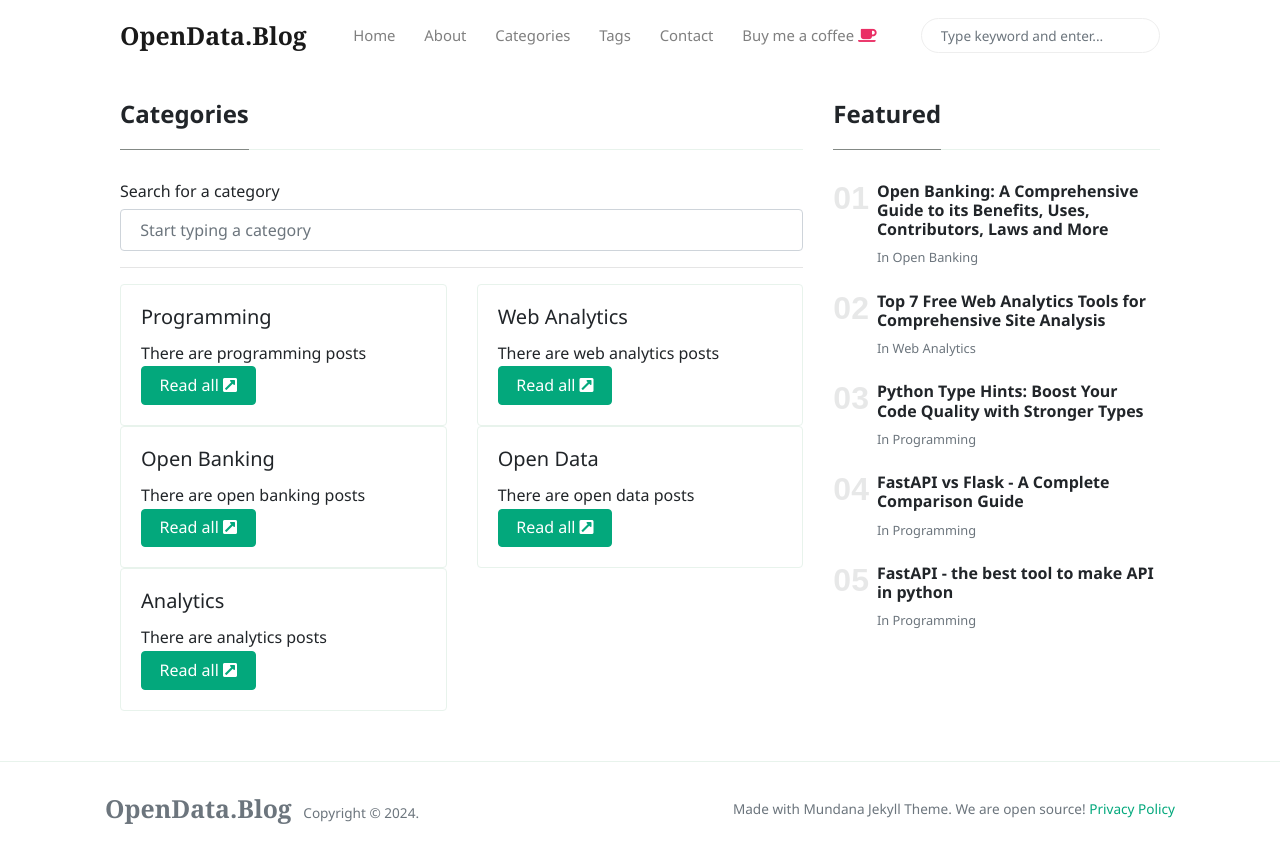
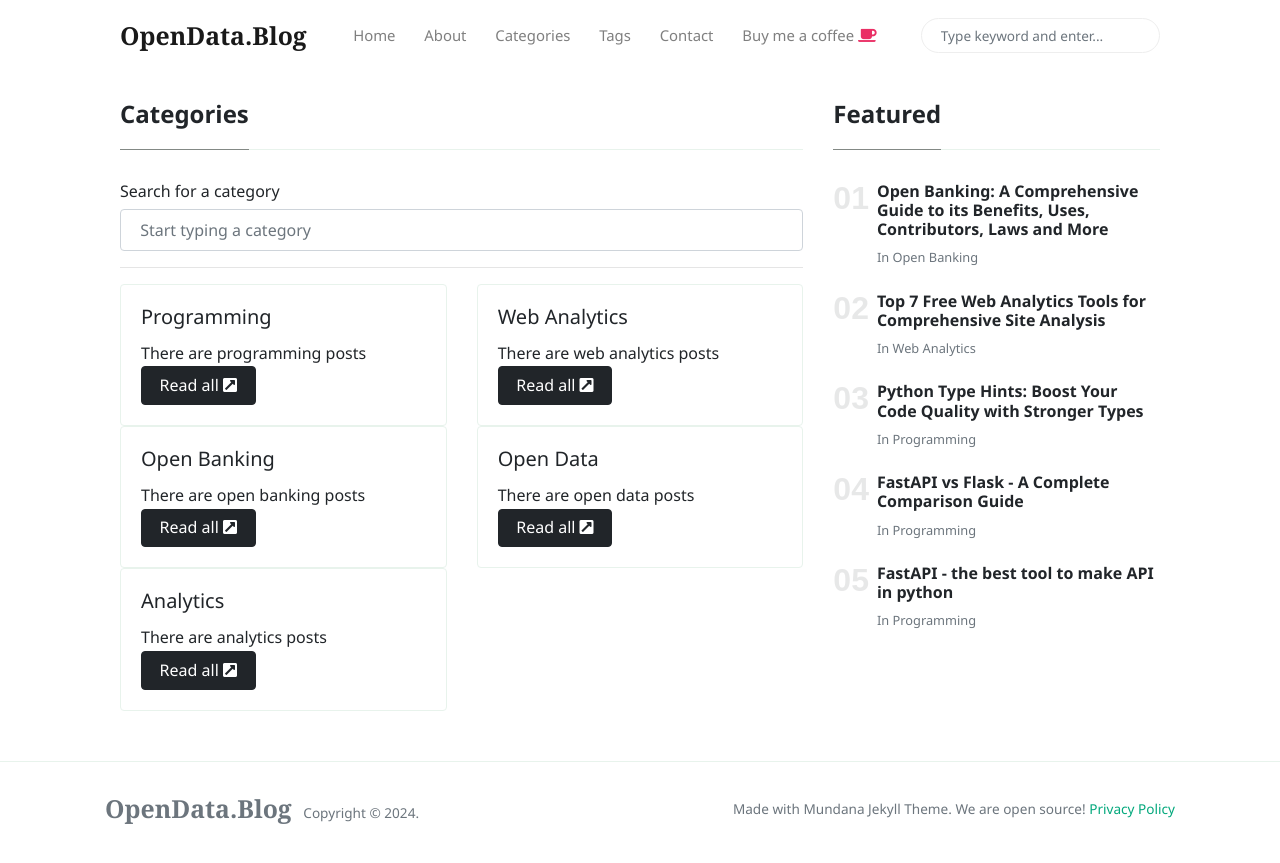
Before and after one commit to victorjohnsonk/victorjohnsonblog.github.io, a Jekyll site: the page built from _pages/categories.html, in a window 1280 px wide. Shown: the top 863 px of the page. Built offline with Jekyll 4.4.1, drawn with Linux system fonts in a browser that asks for light colours; nearby versions of some CDN libraries.

Commit message:
Update categories.html

```diff
--- a/_pages/categories.html
+++ b/_pages/categories.html
@@ -20,7 +20,7 @@
                 <div class="card-body">
                     <h5 class="card-title">{{ category[0] }}</h5>
                     <p class="card-text">There are {{ category[0] | downcase }} posts
-                    <a href="{{ site.baseurl }}/categories?id={{ category[0] | downcase }}" class="btn btn-primary">Read all <i class="fas fa-external-link-square-alt"></i></a></p>
+                    <a href="{{ site.baseurl }}/categories?id={{ category[0] | downcase }}" class="btn btn-dark">Read all <i class="fas fa-external-link-square-alt"></i></a></p>
                 </div>
             </div>
         </div>
```
